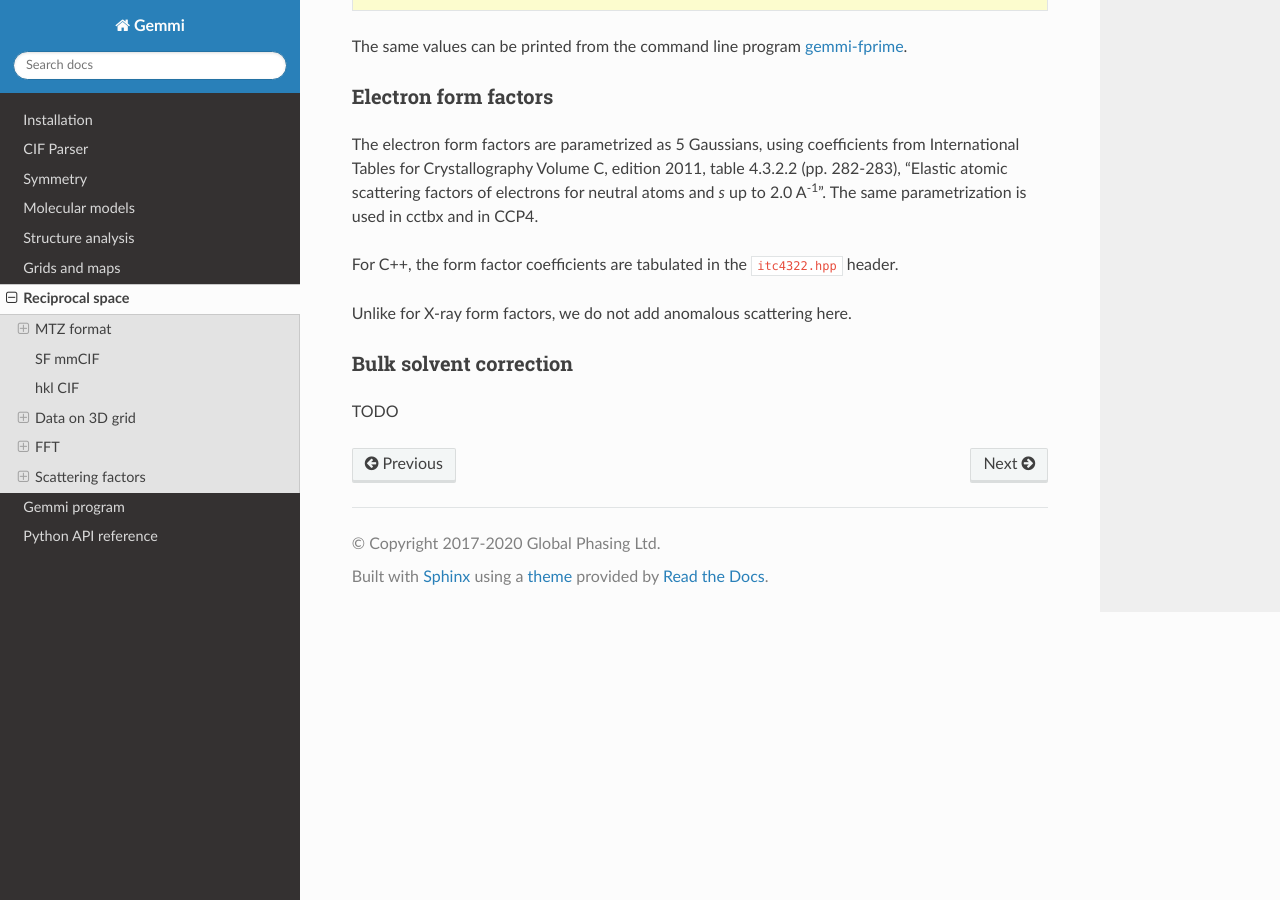
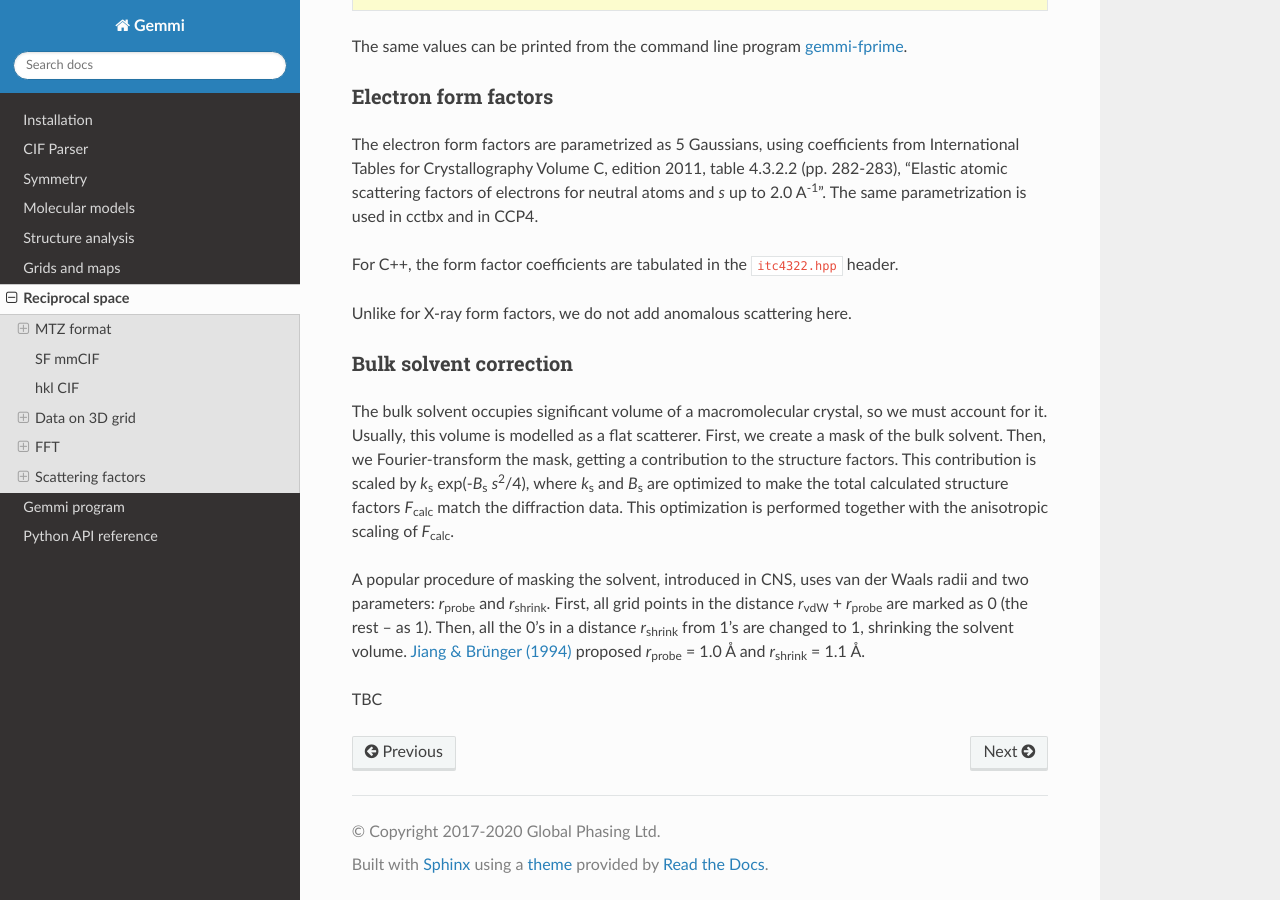
Before and after one commit to project-gemmi/gemmi, a Sphinx documentation site: the page built from docs/hkl.rst, in a window 1280 px wide and 900 px high, scrolled down 24261 px. Built offline with Sphinx 7.4.7 and the Read the Docs theme 2.0.0, drawn with Linux system fonts in a browser that asks for light colours.

Commit message:
r_shrink is usually 1.1A (or 1.2A)

```diff
--- a/docs/hkl.rst
+++ b/docs/hkl.rst
@@ -1334,4 +1334,25 @@ Unlike for X-ray form factors, we do not add anomalous scattering here.
 Bulk solvent correction
 -----------------------
 
-TODO
+The bulk solvent occupies significant volume of a macromolecular crystal,
+so we must account for it.
+Usually, this volume is modelled as a flat scatterer.
+First, we create a mask of the bulk solvent.
+Then, we Fourier-transform the mask, getting a contribution
+to the structure factors. This contribution is scaled by
+*k*\ :sub:`s` exp(-\ *B*\ :sub:`s` *s*\ :sup:`2`/4),
+where *k*\ :sub:`s` and *B*\ :sub:`s` are optimized to make the total
+calculated structure factors *F*\ :sub:`calc` match the diffraction data.
+This optimization is performed together with the anisotropic scaling
+of *F*\ :sub:`calc`.
+
+A popular procedure of masking the solvent, introduced in CNS,
+uses van der Waals radii and two parameters:
+*r*\ :sub:`probe` and *r*\ :sub:`shrink`.
+First, all grid points in the distance *r*\ :sub:`vdW` + *r*\ :sub:`probe`
+are marked as 0 (the rest -- as 1). Then, all the 0's in a distance
+*r*\ :sub:`shrink` from 1's are changed to 1, shrinking the solvent volume.
+`Jiang & Brünger (1994) <https://doi.org/10.1006/jmbi.1994.1633>`_
+proposed *r*\ :sub:`probe` = 1.0 Å and *r*\ :sub:`shrink` = 1.1 Å.
+
+TBC
--- a/docs/mask-help.txt
+++ b/docs/mask-help.txt
@@ -19,4 +19,4 @@ Options for masking a model:
   -g, --grid=NX,NY,NZ  Grid sampling.
   -r, --radius=R       Use constant radius of atom spheres.
   --r-probe=Rp         Use VdW radius + Rp (default: 1.0A).
-  --r-shrink=Rs        Finally, remove a shell of thickness Rs (default: 1.0A).
+  --r-shrink=Rs        Finally, remove a shell of thickness Rs (default: 1.1A).
```
Also changed, not shown: 1 other file.
